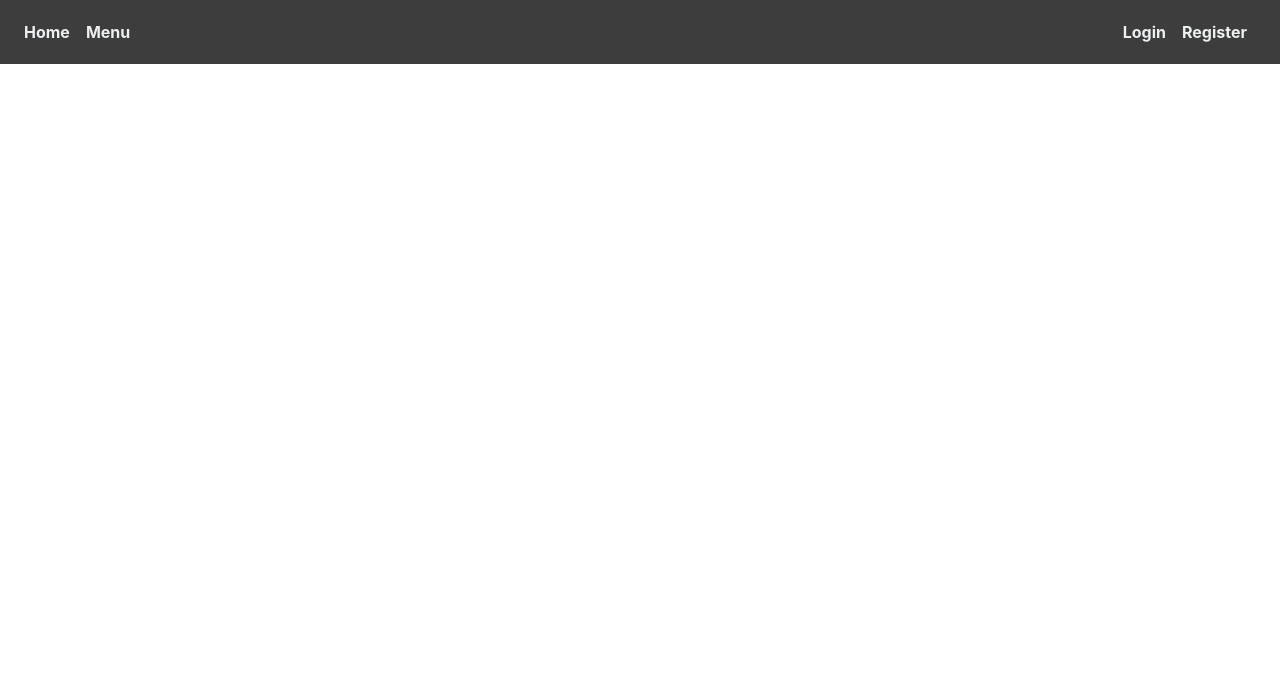
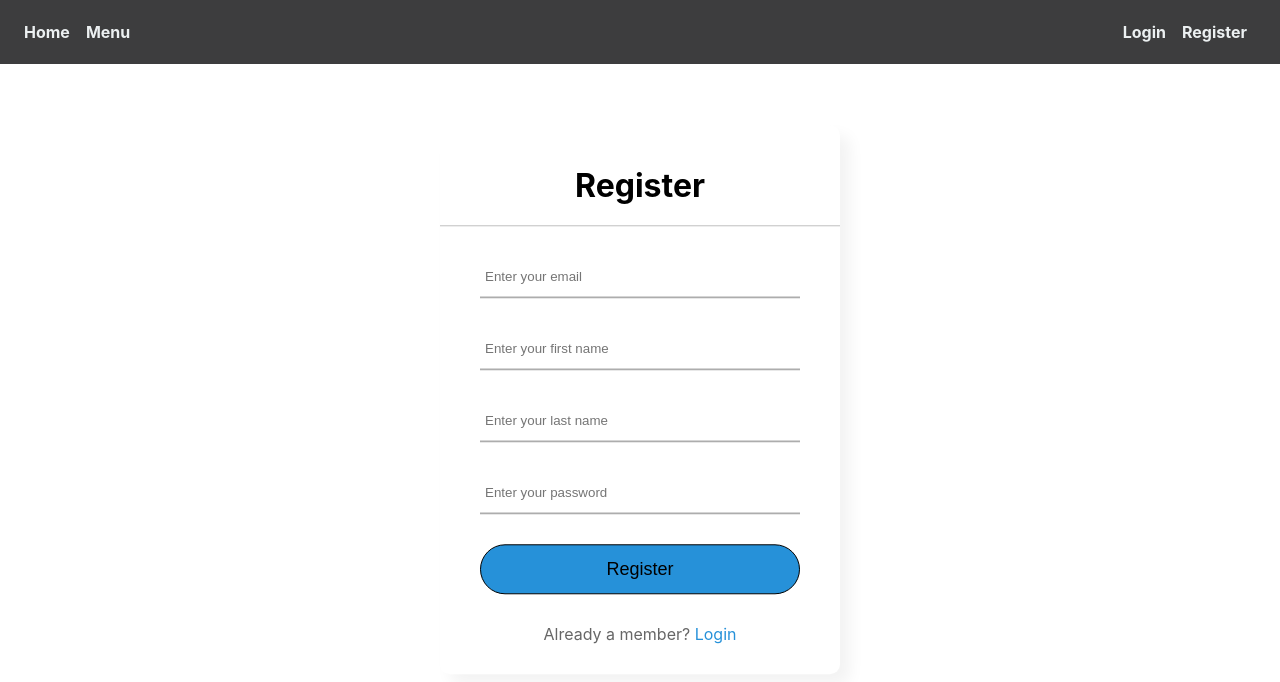
Before and after one commit to CDickinson100/RonniesBurgerBar, a React (Create React App) app: page /register in a window 1280 px wide. Shown: the top 682 px of the page. Built offline with nearby package versions, Linux system fonts and the light colour scheme.

Commit message:
Added Registration Page

```diff
--- a/src/App.tsx
+++ b/src/App.tsx
@@ -3,6 +3,7 @@ import {Header} from "./components/header/Header";
 import {BrowserRouter, Route, Routes} from "react-router-dom";
 import {Sidebar} from "./components/sidebar/Sidebar";
 import {Login} from "./components/login/Login";
+import {Register} from "./components/register/Register";
 
 export default function App() {
     const [sidebarVisible, setSidebarVisible] = useState(false);
@@ -12,6 +13,7 @@ export default function App() {
             <Sidebar sidebarVisible={sidebarVisible}/>
             <Routes>
                 <Route path="/login" element={<Login/>}/>
+                <Route path="/register" element={<Register/>}/>
             </Routes>
         </BrowserRouter>
     );
--- /dev/null
+++ b/src/components/register/Register.css
@@ -0,0 +1,63 @@
+.register {
+    position: absolute;
+    top: 50%;
+    left: 50%;
+    transform: translate(-50%, -50%);
+    width: 400px;
+    background: white;
+    border-radius: 10px;
+    box-shadow: 10px 10px 15px rgba(0, 0, 0, 0.05);
+}
+
+.register h1 {
+    text-align: center;
+    padding: 20px 0;
+    border-bottom: 1px solid silver;
+}
+
+.form {
+    padding: 0 40px;
+}
+
+.form-input{
+    margin: 30px 0;
+    border-bottom: 2px solid #adadad;
+}
+
+.form-input input {
+    width: 100%;
+    padding: 0 5px;
+    height: 40px;
+    border: none;
+}
+
+.form-error{
+    margin: 30px 0;
+    text-align: center;
+    color: #fa4b4b;
+}
+
+.form button {
+    width: 100%;
+    height: 50px;
+    border: 1px solid;
+    border-radius: 25px;
+    font-size: 18px;
+    cursor: pointer;
+    background-color: #2691d9;
+}
+
+.form button p {
+    margin: auto;
+}
+
+.login-link{
+    margin: 30px 0;
+    text-align: center;
+    color: #666666;
+}
+
+.login-link a{
+    text-decoration: none;
+    color: #2691d9;
+}
--- /dev/null
+++ b/src/components/register/Register.tsx
@@ -0,0 +1,68 @@
+import React from 'react';
+
+import './Register.css';
+import {Link} from "react-router-dom";
+
+export function Register() {
+
+    async function register() {
+        // @ts-ignore
+        const email = document.getElementById('email')?.value ?? "";
+        // @ts-ignore
+        const firstName = document.getElementById('first-name')?.value ?? "";
+        // @ts-ignore
+        const lastName = document.getElementById('last-name')?.value ?? "";
+        // @ts-ignore
+        const password = document.getElementById('password')?.value ?? "";
+        const requestOptions = {
+            method: 'POST',
+            headers: {'Content-Type': 'application/json'},
+            body: JSON.stringify({
+                'email': email,
+                'firstName': firstName,
+                'lastName': lastName,
+                'password': password
+            })
+        };
+        const response = await fetch('/registerUser', requestOptions);
+        const body = await response.json();
+        if (body.message) {
+            const incorrect = document.getElementById("incorrect");
+            if (incorrect) {
+                incorrect.innerText = body.message;
+            }
+        } else {
+            // @ts-ignore
+            window.location = "/login";
+        }
+    }
+
+    return (
+        <div className="register">
+            <h1>Register</h1>
+            <div className="form">
+                <div className="form-input">
+                    <input type="text" placeholder="Enter your email" id="email" name="email" required={true}/>
+                </div>
+                <div className="form-input">
+                    <input type="text" placeholder="Enter your first name" id="first-name" name="first-name" required={true}/>
+                </div>
+                <div className="form-input">
+                    <input type="text" placeholder="Enter your last name" id="last-name" name="last-name" required={true}/>
+                </div>
+                <div className="form-input">
+                    <input type="password" placeholder="Enter your password" id="password" name="password"
+                           required={true}/>
+                </div>
+                <p className="form-error" id="incorrect"/>
+
+                <button type="submit" onClick={register}><p>Register</p></button>
+
+                <div className="login-link">
+                    <p>Already a member? <Link to="/login">Login</Link></p>
+                </div>
+            </div>
+
+        </div>
+    );
+}
```
